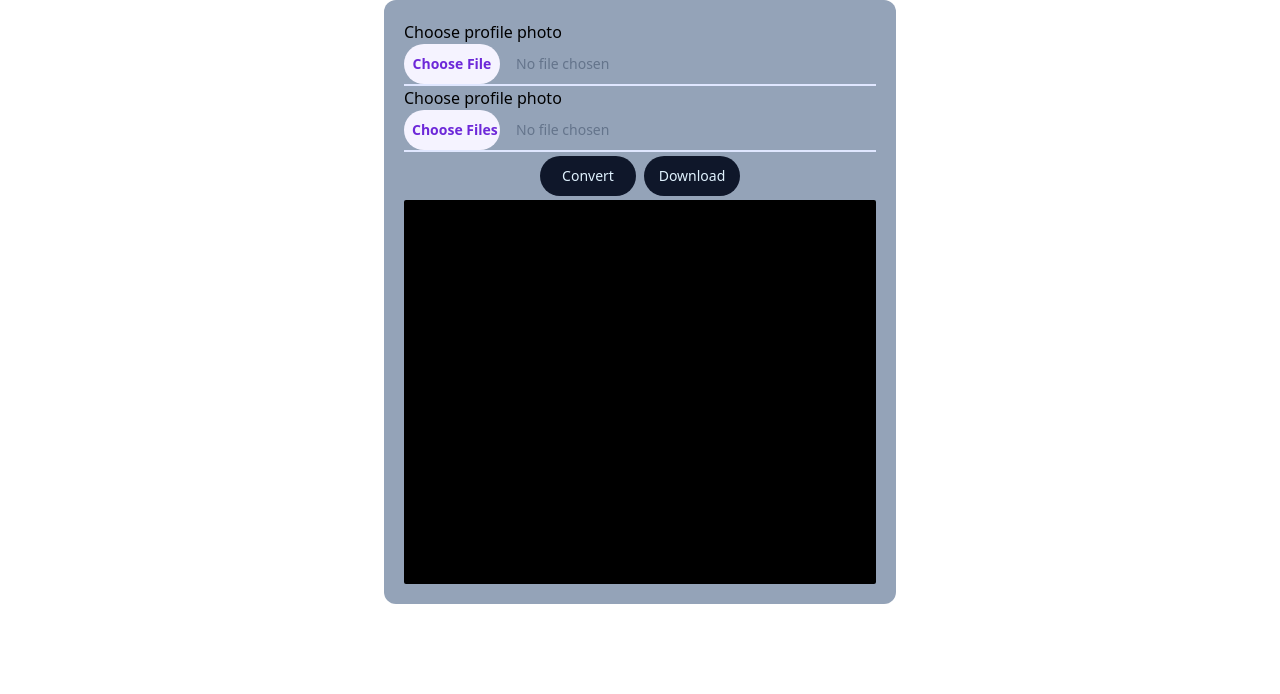
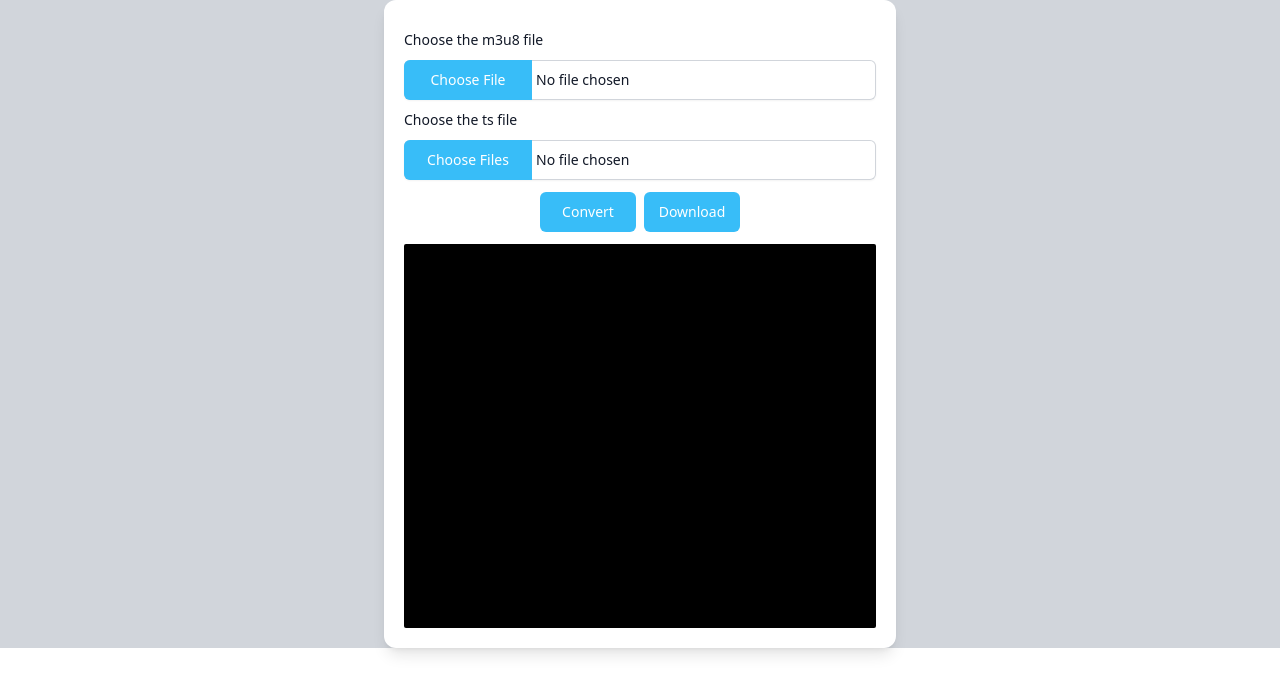
Before and after one commit to greycodee/VidConvert, a React (Vite) app: page / in a window 1280 px wide. Shown: the top 694 px of the page. Built offline with nearby package versions, Linux system fonts and the light colour scheme; what @ffmpeg/ffmpeg would draw is missing.

Commit message:
update css

```diff
--- a/index.html
+++ b/index.html
@@ -6,7 +6,7 @@
     <title>m3u8 TO mp4</title>
   </head>
   <body>
-    <div id="root"></div>
+    <div id="root" class="bg-gray-300"></div>
     <script type="module" src="/src/main.jsx"></script>
     <script src="enable-threads.js"></script>
   </body>
--- a/src/App.jsx
+++ b/src/App.jsx
@@ -28,7 +28,6 @@ function App() {
     try {
       // eslint-disable-next-line no-undef
       if (!crossOriginIsolated) {
-
         return;
       }
       if (m3u8File === null || tsFiles.length === 0) {
@@ -116,25 +115,76 @@ function App() {
   };
 
   return (
-    <div className="flex-col p-5 bg-slate-400 rounded-xl w-128 h-3/4 m-auto">
-      <div className="flex items-center space-x-6 border-b-2 border-indigo-100">
-        <label className="block">
-          <span className="">Choose profile photo</span>
+    <div className="flex-col p-5 bg-white shadow-lg rounded-xl w-128 h-3/4 m-auto">
+      <div className="mt-2">
+        <label
+          htmlFor="m3u8File"
+          className="block text-sm font-medium leading-6 text-gray-900"
+        >
+          Choose the m3u8 file
+        </label>
+        <div className="relative mt-2 rounded-md shadow-sm">
+          {/* <div className="pointer-events-none absolute inset-y-0 left-0 flex items-center pl-3">
+            <span className="text-gray-500 sm:text-sm">$</span>
+          </div> */}
           <input
             type="file"
+            name="m3u8File"
+            id="m3u8File"
+            className="block
+            w-full
+            rounded-md
+            border-0
+            text-gray-900
+            ring-1
+            ring-inset
+            ring-gray-300
+            placeholder:text-gray-400
+            focus:ring-2 focus:ring-inset
+            sm:text-sm sm:leading-6
+            file:border-none
+            file:w-32 file:h-10 file:bg-sky-400 file:text-white
+            "
             onChange={handleM3u8FileChange}
-            accept=".m3u8"
-            className="block w-full text-sm text-slate-500
-            file:mr-4 file:py-2 file:px-2 file:w-24 file:h-10
-            file:rounded-full file:border-0
-            file:text-sm file:font-semibold
-            file:bg-violet-50 file:text-violet-700
-            hover:file:bg-violet-100
-          "
+            placeholder="0.00"
           />
+        </div>
+      </div>
+
+      <div className="mt-2">
+        <label
+          htmlFor="tsFile"
+          className="block text-sm font-medium leading-6 text-gray-900"
+        >
+          Choose the ts file
         </label>
+        <div className="relative mt-2 rounded-md shadow-sm">
+          <input
+            type="file"
+            name="tsFile"
+            id="tsFile"
+            className="block
+            w-full
+            rounded-md
+            border-0
+            text-gray-900
+            ring-1
+            ring-inset
+            ring-gray-300
+            placeholder:text-gray-400
+            focus:ring-2 focus:ring-inset
+            sm:text-sm sm:leading-6
+            file:border-none
+            file:w-32 file:h-10 file:bg-sky-400 file:text-white
+
+            "
+            placeholder="0.00"
+            onChange={handleTsFilesChange}
+            multiple
+          />
+        </div>
       </div>
-      <div className="flex items-center space-x-6 border-b-2 border-indigo-100">
+      {/* <div className="flex items-center space-x-6 border-b-2 border-indigo-100">
         <label className="block">
           <span className="">Choose profile photo</span>
           <input
@@ -150,17 +200,17 @@ function App() {
           "
           />
         </label>
-      </div>
-      <div className="flex-row center text-center">
+      </div> */}
+      <div className="flex-row center text-center mt-2 mb-2">
         <button
-          className="bg-slate-900 m-1 text-sky-100 rounded-full w-24 h-10 text-sm"
+          className="bg-sky-400 m-1 text-white rounded-md w-24 h-10 text-sm"
           onClick={convertFile}
           disabled={convertBtnDisEnable}
         >
           Convert
         </button>
         <button
-          className="bg-slate-900 m-1 text-sky-100 rounded-full w-24 h-10 text-sm"
+          className="bg-sky-400 m-1 text-white rounded-md w-24 h-10 text-sm"
           onClick={handleDownload}
           disabled={downLoadBtnDisEnable}
         >
@@ -170,7 +220,7 @@ function App() {
       <div className="w-full">
         <pre
           ref={logRef}
-          className="bg-black overflow-auto text-white rounded-sm h-96 w-full"
+          className="bg-black overflow-auto text-white rounded-sm h-96 w-full text-xs"
         >
           {log}
         </pre>
```
